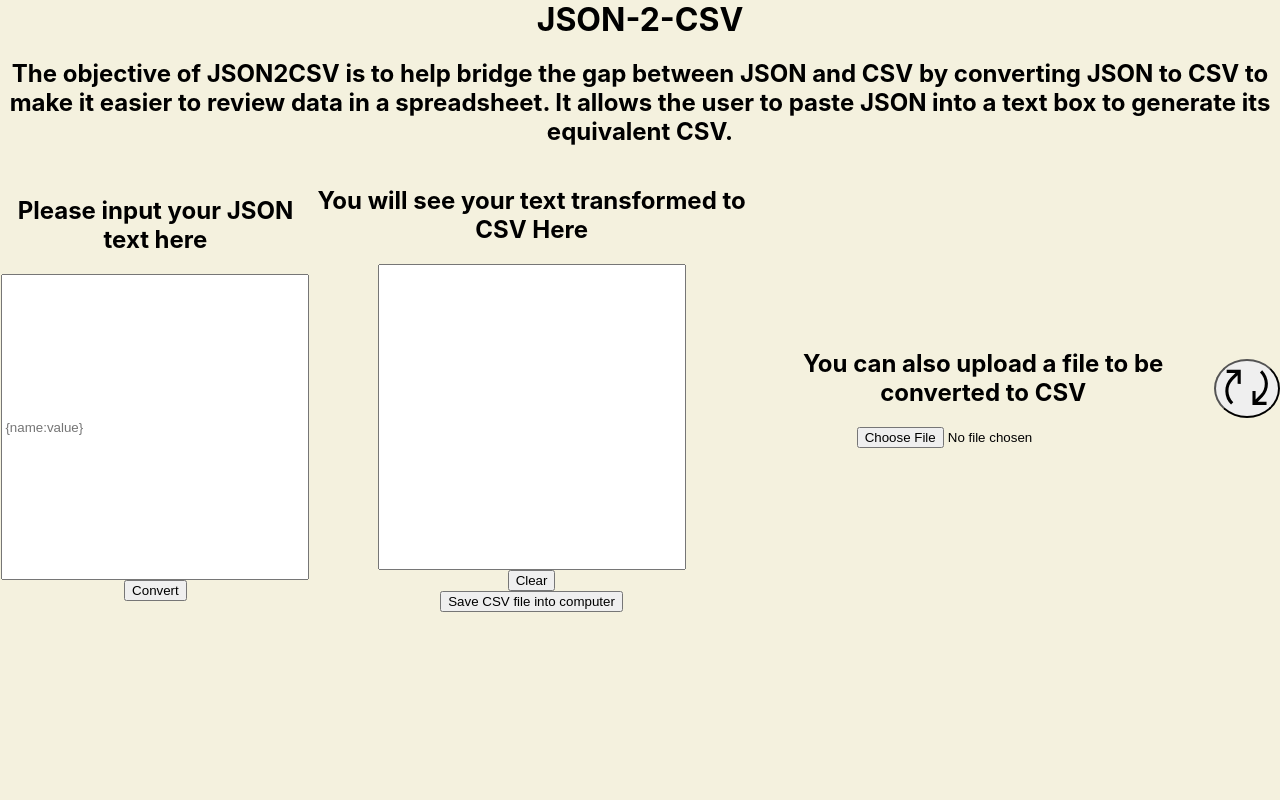
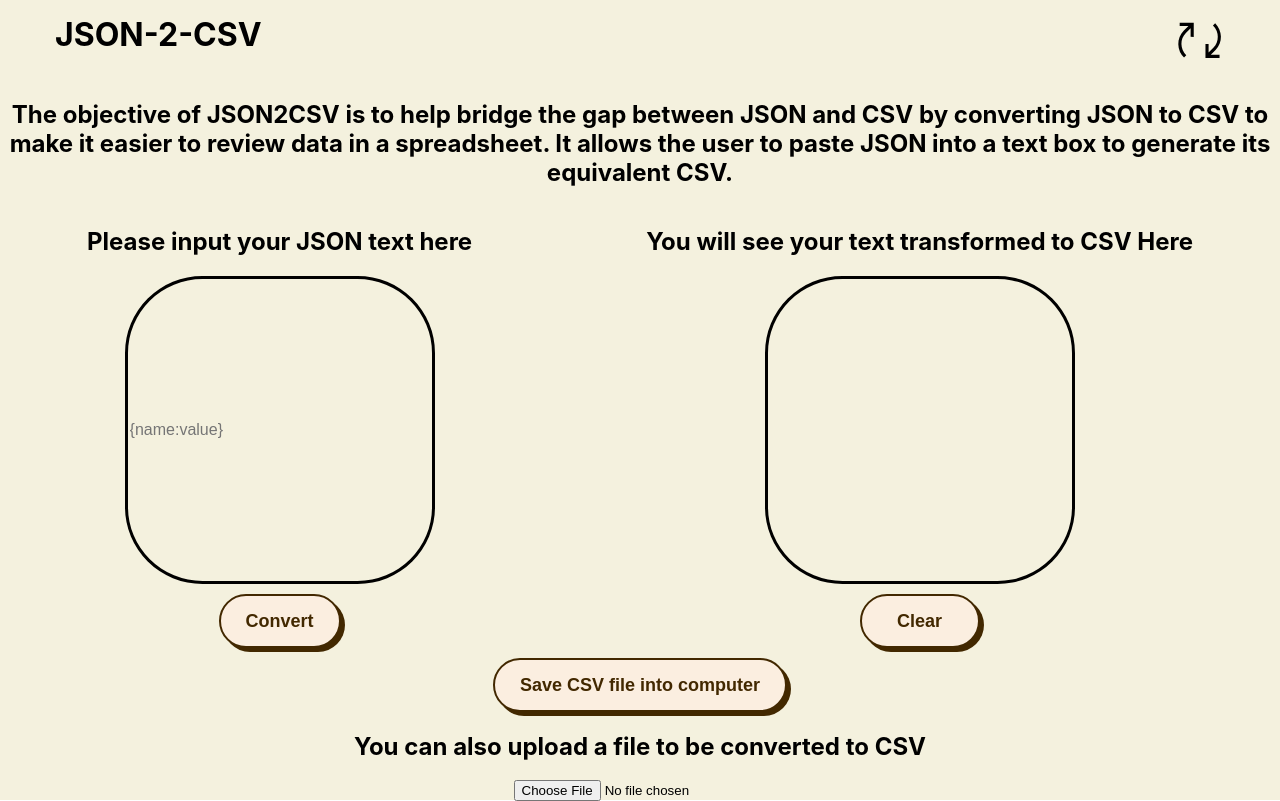
Before and after one commit to HasselGR/json-2-csv, a React (Create React App) app: page / in a window 1280 px wide. Built offline with nearby package versions, Linux system fonts and the light colour scheme.

Commit message:
style and align changes

```diff
--- a/src/App.css
+++ b/src/App.css
@@ -12,6 +12,14 @@
 }
 h1{
   margin:0;
+
+}
+.header-container{
+  margin: 0 55px;
+  padding: 15px 0;
+  display: flex;
+  flex-direction: row;
+  justify-content: space-between;
 }
 
 .front {
@@ -37,9 +45,25 @@ h1{
 
 
 .input-container{
+  border: 3px solid;
+  font-size: medium;
+  font-weight: 500;
+  border-radius: 25%;
+  background-color: #F4F1DE;
   width: 300px;
   height:300px;
 }
+
+.back-input-container{
+  border: 3px solid;
+  font-size: medium;
+  font-weight: 500;
+  border-radius: 25%;
+  background-color: #F2CC8F;
+  width: 300px;
+  height:300px;
+}
+
 .break {
   flex-basis: 100%;
   height: 0;
@@ -59,6 +83,46 @@ h1{
   justify-content: center;
 }
 
-.changeStyle-button{
-  border-radius: 50%;
+.swap-image{
+  transition: all .2s ease-in-out;
 }
+
+.swap-image:hover{
+  transform: scale(1.5);
+}
+
+.button-74 {
+  margin-top: 10px;
+  background-color: #fbeee0;
+  border: 2px solid #422800;
+  border-radius: 30px;
+  box-shadow: #422800 4px 4px 0 0;
+  color: #422800;
+  cursor: pointer;
+  display: inline-block;
+  font-weight: 600;
+  font-size: 18px;
+  padding: 0 18px;
+  line-height: 50px;
+  text-align: center;
+  text-decoration: none;
+  user-select: none;
+  -webkit-user-select: none;
+  touch-action: manipulation;
+}
+
+.button-74:hover {
+  background-color: #fff;
+}
+
+.button-74:active {
+  box-shadow: #422800 2px 2px 0 0;
+  transform: translate(2px, 2px);
+}
+
+@media (min-width: 768px) {
+  .button-74 {
+    min-width: 120px;
+    padding: 0 25px;
+  }
+}
--- a/src/App.js
+++ b/src/App.js
@@ -102,51 +102,55 @@ function App() {
 
       <ReactCardFlip isFlipped={json2csv}>
         <div className="front">
+          <div className='header-container'>
             <h1>JSON-2-CSV</h1>
+            <img className='swap-image' onClick={toggleMode} src={ChangeMode} alt="change"/>
+          </div>
           <h2>The objective of JSON2CSV is to help bridge the gap between JSON and CSV by converting JSON to CSV to make it easier to review data in a spreadsheet.
             It allows the user to paste JSON into a text box to generate its equivalent CSV.</h2>
           <div className="transform-container">
             <div className='box-container'>
               <h2>Please input your JSON text here</h2>
               <input className='input-container' type="text" name="jsontext" value={jsonTransform} placeholder='{name:value}' onChange={jsonChange}></input>
-            <button onClick={transformJSON}>Convert</button>
+              <button className='button-74' onClick={transformJSON}>Convert</button>
             </div>
             <div className='box-container'>
               <h2>You will see your text transformed to CSV Here</h2>
               <input className='input-container' type="text" name="CSV" value={csv} placeholder=''></input>
-            <button onClick={clearContents}>Clear</button>
-            <button onClick={saveFile}>Save CSV file into computer</button>
+              <button className='button-74' onClick={clearContents}>Clear</button>
+            </div>
           </div>
           <div className='box-container'>
+          <button className='button-74' onClick={saveFile}>Save CSV file into computer</button>
             <h2>You can also upload a file to be converted to CSV</h2>
             <input  type="file" name="JSONfile" accept=".json" onChange={fileLoadJSON}></input>
-          </div>
-          <button className='changeStyle-button' onClick={toggleMode}><img src={ChangeMode} alt="change"/></button>
-
           </div>
         </div>
 
         <div className='back'>
+          <div className='header-container'>
             <h1>CSV-2-JSON</h1>
-          <h2>In CSV2JSON you'll start by copying the JSON2CSV app you created and then modify it to allow CSV to JSON conversion as well the JSON to CSV conversion that's already present.
+            <img className='swap-image' onClick={toggleMode} src={ChangeMode} alt="change"/>
+          </div>
+            <h2>
+              In CSV2JSON you'll start by copying the JSON2CSV app you created and then modify it to allow CSV to JSON conversion as well the JSON to CSV conversion that's already present.
               In additional to providing a useful function, this challenge will also give you practice in modifying existing applications to add new functionality.
             </h2>
           <div className="transform-container ">
             <div className='box-container'>
               <h2>Please input your CSV text here</h2>
-              <input className='input-container' type="text" name="csvtext" value={csvTransform} placeholder='name1, name2, name3, value1, value2, value3' onChange={csvChange}></input>
-              <button onClick={transformCSV}>Convert</button>
+              <input className='back-input-container' type="text" name="csvtext" value={csvTransform} placeholder='name1, name2, name3, value1, value2, value3' onChange={csvChange}></input>
+              <button className='button-74' onClick={transformCSV}>Convert</button>
             </div>
             <div className='box-container'>
               <h2>You will see your text transformed to JSON Here</h2>
-              <input className='input-container' type="text" name="jsontransformed" value={json} placeholder=''></input>
-              <button onClick={clearContents}>Clear</button>
+              <input className='back-input-container' type="text" name="jsontransformed" value={json} placeholder=''></input>
+              <button className='button-74' onClick={clearContents}>Clear</button>
+            </div>
           </div>
           <div className='box-container'>
             <h2>You can also upload a file to be converted to JSON</h2>
-            <input  type="file" name="CSV" accept=".csv" onChange={fileLoadCSV}></input>
-          </div>
-          <button className='changeStyle-button' onClick={toggleMode}><img src={ChangeMode} alt="change"/></button>
+            <input type="file" name="CSV" accept=".csv" onChange={fileLoadCSV}></input>
           </div>
         </div>
       </ReactCardFlip>
```
Lines whose indentation alone changed are shown as unchanged.
